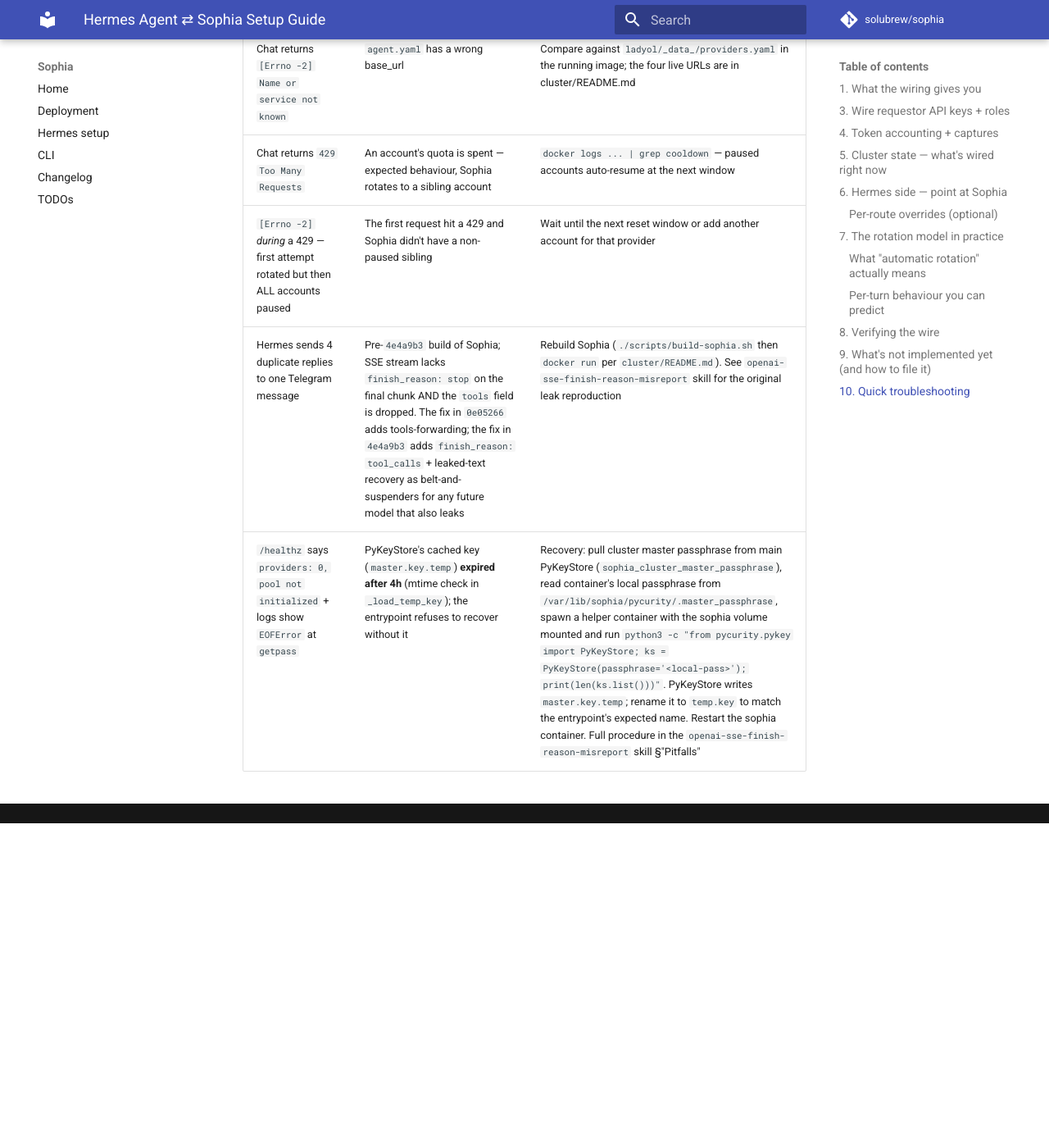
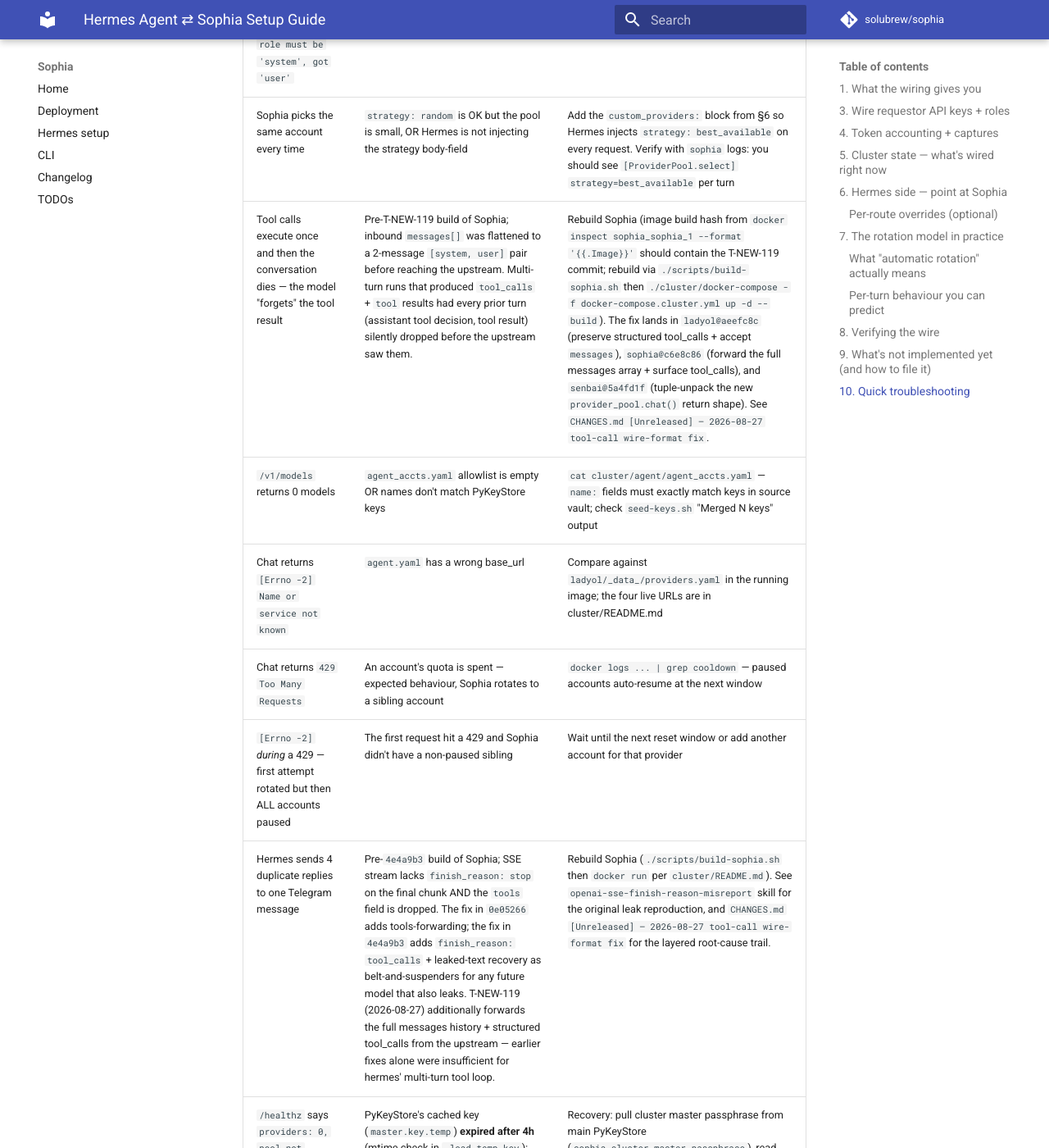
Before and after one commit to solubrew/sophia, an MkDocs documentation site: the page built from docs/HERMES_SETUP.md, in a window 1280 px wide and 1400 px high, scrolled down 10768 px. Shown: the whole window at 82% size. Built offline with MkDocs 1.6.1 and Material for MkDocs 9.7.7, drawn with Linux system fonts in a browser that asks for light colours; comment, search, counter and statistics services are not loaded; before the commit the page ends 11772 px from its top, so only the background shows below that; some of the changed text lies outside the part shown.

Commit message:
docs: update for T-NEW-119 tool-call wire-format fix
- README.md: add 'Tool calls' section describing the inbound
  messages + tools + tool_call_id forwarding and outbound
  tool_calls/finish_reason behaviour; refresh test count
  (79 passed, 1 pre-existing isolation failure unrelated to
  T-NEW-119).
- docs/HERMES_SETUP.md: add a new 'Tool-call wire format' bullet
  under the live-state section summarising T-NEW-119; add a
  troubleshooting row for the 'tool calls execute once then
  conversation dies' symptom (cites the three companion commit
  SHAs); cross-reference T-NEW-119 from the existing 4-duplicate
  replies row.
- TODOs.md: refresh session header to 2026-08-27 + reference
  the tool-call fix.

No code change.

```diff
--- a/docs/HERMES_SETUP.md
+++ b/docs/HERMES_SETUP.md
@@ -188,6 +188,23 @@
   `sophia/server.py:160-191`; the
   `openai-sse-finish-reason-misreport` skill documents the
   reproduction and resolution.
+- **Tool-call wire format (T-NEW-119, 2026-08-27)**: the gateway
+  now preserves the **full messages history** (system + user +
+  assistant-with-tool_calls + tool-with-tool_call_id) and surfaces
+  structured `delta.tool_calls[]` SSE deltas verbatim from the
+  upstream. Prior to this fix, every inbound messages array was
+  flattened to a 2-message `[system, user]` pair before reaching
+  the upstream — multi-turn runs that produced tool_calls + tool
+  results had the assistant's tool decision and the tool result
+  silently dropped. The root cause for the 2026-08-24 bug
+  investigation (`hermes→sophia→m3` path emits empty tool_calls
+  but m3 works fine for direct hermes calls) was upstream of
+  sophia: `ladyol.AsyncLLMClient.chat()` returned only `content`
+  and `AsyncLLMClient.stream()` only yielded `token` / `usage`
+  events — structured `tool_calls` were discarded before sophia
+  ever saw them. T-NEW-119 fixes both layers. Companion commits
+  land in `ladyol@aeefc8c` and `senbai@5a4fd1f`. See `CHANGES.md`
+  for the full trail.
 - **Migration to Postgres**: every Sophia-internal table lives in
   one SQLite file (`sophia.db`); the `schema_versions` table is in
   place for the migration. The next step is a thin `backend` module
@@ -502,9 +519,10 @@
 | `400 messages must not be empty` | Hermes sent an empty completion (rare) | Restart Hermes; usually a transient prompt-cache invalidation |
 | `400 invalid message sequence for ProviderPool.stream: leading role must be 'system', got 'user'` | Client sent no system message — ladyol requires one as the first item | Fixed in Sophia: `_to_messages` injects `"You are a helpful assistant."` automatically. If you see this, you're hitting an older image; rebuild with `--no-cache` |
 | Sophia picks the same account every time | `strategy: random` is OK but the pool is small, OR Hermes is not injecting the strategy body-field | Add the `custom_providers:` block from §6 so Hermes injects `strategy: best_available` on every request. Verify with `sophia` logs: you should see `[ProviderPool.select] strategy=best_available` per turn |
+| Tool calls execute once and then the conversation dies — the model "forgets" the tool result | Pre-T-NEW-119 build of Sophia; inbound `messages[]` was flattened to a 2-message `[system, user]` pair before reaching the upstream. Multi-turn runs that produced `tool_calls` + `tool` results had every prior turn (assistant tool decision, tool result) silently dropped before the upstream saw them. | Rebuild Sophia (image build hash from `docker inspect sophia_sophia_1 --format '{{.Image}}'` should contain the T-NEW-119 commit; rebuild via `./scripts/build-sophia.sh` then `./cluster/docker-compose -f docker-compose.cluster.yml up -d --build`). The fix lands in `ladyol@aeefc8c` (preserve structured tool_calls + accept `messages`), `sophia@c6e8c86` (forward the full messages array + surface tool_calls), and `senbai@5a4fd1f` (tuple-unpack the new `provider_pool.chat()` return shape). See `CHANGES.md [Unreleased] — 2026-08-27 tool-call wire-format fix`. |
 | `/v1/models` returns 0 models | `agent_accts.yaml` allowlist is empty OR names don't match PyKeyStore keys | `cat cluster/agent/agent_accts.yaml` — `name:` fields must exactly match keys in source vault; check `seed-keys.sh` "Merged N keys" output |
 | Chat returns `[Errno -2] Name or service not known` | `agent.yaml` has a wrong base_url | Compare against `ladyol/_data_/providers.yaml` in the running image; the four live URLs are in cluster/README.md |
 | Chat returns `429 Too Many Requests` | An account's quota is spent — expected behaviour, Sophia rotates to a sibling account | `docker logs ... | grep cooldown` — paused accounts auto-resume at the next window |
 | `[Errno -2]` *during* a 429 — first attempt rotated but then ALL accounts paused | The first request hit a 429 and Sophia didn't have a non-paused sibling | Wait until the next reset window or add another account for that provider |
-| Hermes sends 4 duplicate replies to one Telegram message | Pre-`4e4a9b3` build of Sophia; SSE stream lacks `finish_reason: stop` on the final chunk AND the `tools` field is dropped. The fix in `0e05266` adds tools-forwarding; the fix in `4e4a9b3` adds `finish_reason: tool_calls` + leaked-text recovery as belt-and-suspenders for any future model that also leaks | Rebuild Sophia (`./scripts/build-sophia.sh` then `docker run` per `cluster/README.md`). See `openai-sse-finish-reason-misreport` skill for the original leak reproduction |
+| Hermes sends 4 duplicate replies to one Telegram message | Pre-`4e4a9b3` build of Sophia; SSE stream lacks `finish_reason: stop` on the final chunk AND the `tools` field is dropped. The fix in `0e05266` adds tools-forwarding; the fix in `4e4a9b3` adds `finish_reason: tool_calls` + leaked-text recovery as belt-and-suspenders for any future model that also leaks. T-NEW-119 (2026-08-27) additionally forwards the full messages history + structured tool_calls from the upstream — earlier fixes alone were insufficient for hermes' multi-turn tool loop. | Rebuild Sophia (`./scripts/build-sophia.sh` then `docker run` per `cluster/README.md`). See `openai-sse-finish-reason-misreport` skill for the original leak reproduction, and `CHANGES.md [Unreleased] — 2026-08-27 tool-call wire-format fix` for the layered root-cause trail. |
 | `/healthz` says `providers: 0, pool not initialized` + logs show `EOFError` at `getpass` | PyKeyStore's cached key (`master.key.temp`) **expired after 4h** (mtime check in `_load_temp_key`); the entrypoint refuses to recover without it | Recovery: pull cluster master passphrase from main PyKeyStore (`sophia_cluster_master_passphrase`), read container's local passphrase from `/var/lib/sophia/pycurity/.master_passphrase`, spawn a helper container with the sophia volume mounted and run `python3 -c "from pycurity.pykey import PyKeyStore; ks = PyKeyStore(passphrase='<local-pass>'); print(len(ks.list()))"`. PyKeyStore writes `master.key.temp`; rename it to `temp.key` to match the entrypoint's expected name. Restart the sophia container. Full procedure in the `openai-sse-finish-reason-misreport` skill §"Pitfalls" |
```
Also changed, not shown: README.md (+49 -2 lines), TODOs.md (+7 -7 lines).
